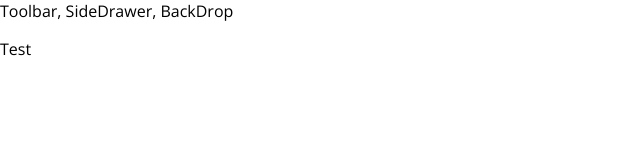
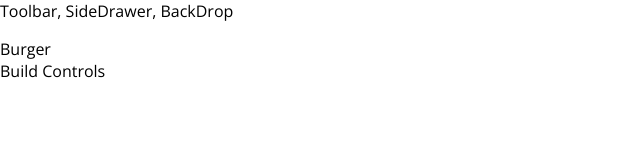
Before and after one commit to nsaravanan27/react-hands-on-projects, a React app in the folder burger-app/: page / in a window 1280 px wide. Shown: the top 160 px of the page, without its empty margins (0-640 px from the left). Built offline with nearby package versions, Linux system fonts and the light colour scheme.

Commit message:
Implementing BurgerBuilder component

```diff
--- a/burger-app/src/App.js
+++ b/burger-app/src/App.js
@@ -1,13 +1,13 @@
-import React, { Component } from 'react';
-import Layout from './components/Layout/Layout';
+import React, { Component } from "react";
+import Layout from "./components/Layout/Layout";
+import BurgerBuilder from "./containers/BurgerBuilder/BurgerBuilder";
 
 class App extends Component {
-
-  render () {
+  render() {
     return (
       <div>
         <Layout>
-          <p>Test</p>
+          <BurgerBuilder />
         </Layout>
       </div>
     );
--- /dev/null
+++ b/burger-app/src/components/Layout/Layout.css
@@ -0,0 +1,3 @@
+.Content {
+    margin-top: 16px;
+}
--- a/burger-app/src/components/Layout/Layout.js
+++ b/burger-app/src/components/Layout/Layout.js
@@ -1,10 +1,11 @@
 import React from "react";
 import Aux from "../../hoc/Auxillary";
+import classes from './Layout.css'
 
 const layout = (props) => (
   <Aux>
     <div>Toolbar, SideDrawer, BackDrop</div>
-    <main>{props.children}</main>
+    <main className={classes.Content}>{props.children}</main>
   </Aux>
 );
 
--- /dev/null
+++ b/burger-app/src/containers/BurgerBuilder/BurgerBuilder.js
@@ -0,0 +1,16 @@
+import React, { Component } from 'react';
+import Aux from '../../hoc/Auxillary';
+
+class BurgerBuilder extends Component {
+    state = {}
+    render() {
+        return (
+            <Aux>
+                <div>Burger</div>
+                <div>Build Controls</div>
+            </Aux>
+          )
+    }
+}
+
+export default BurgerBuilder;
```
